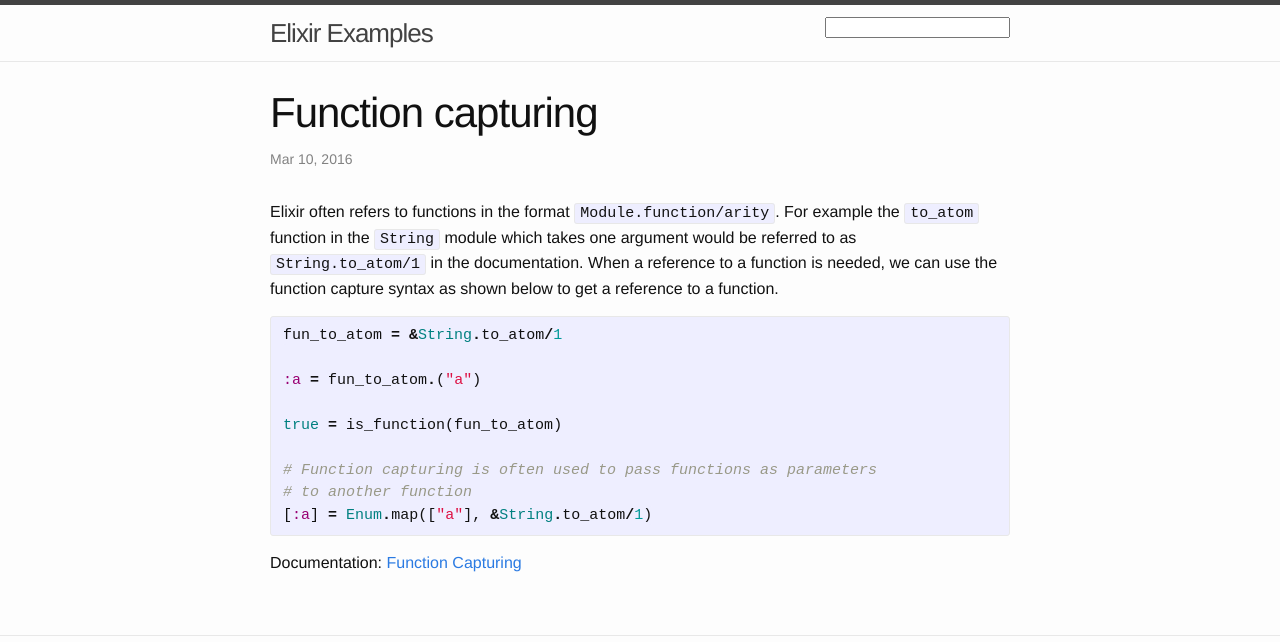
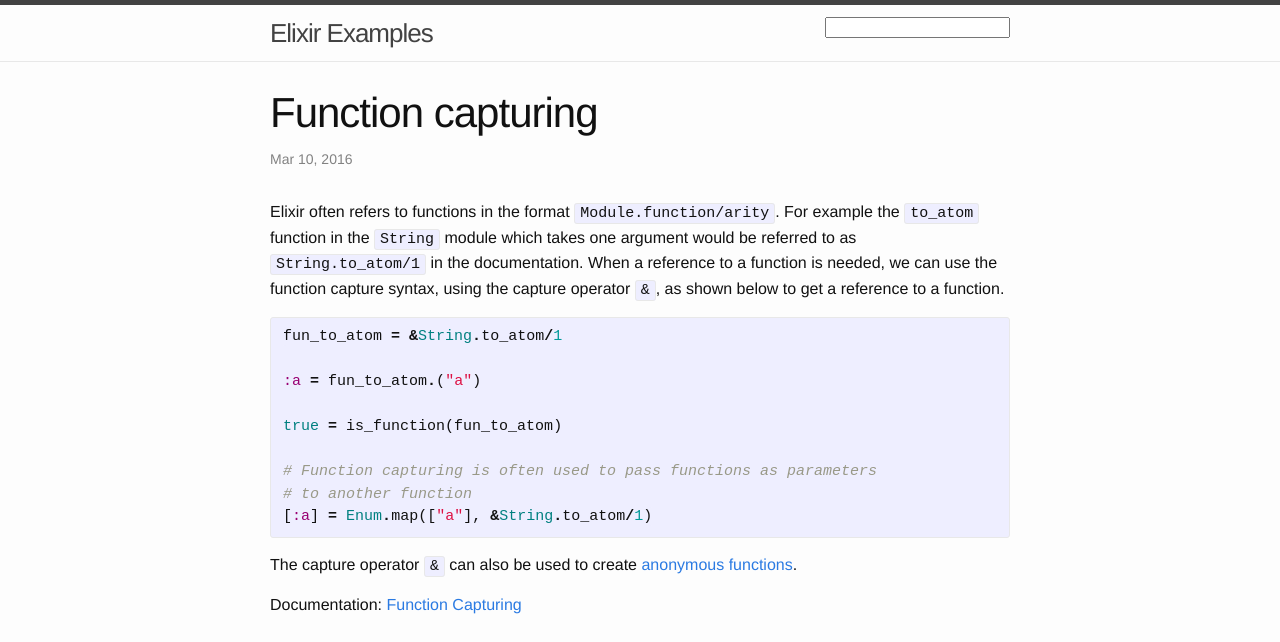
Before and after one commit to elixir-examples/elixir-examples.github.io, a Jekyll site: the page built from _posts/2016-03-09-function-capture.markdown, in a window 1280 px wide, cut to the strip 0-642 px from the top of the page. Built offline with Jekyll 4.4.1, drawn with Linux system fonts in a browser that asks for light colours; comment, search, counter and statistics services are not loaded.

Commit message:
Update function capture

```diff
--- a/_posts/2016-03-09-function-capture.markdown
+++ b/_posts/2016-03-09-function-capture.markdown
@@ -4,7 +4,7 @@ title:  "Function capturing"
 date:   2016-03-09 20:30:58 -0600
 categories: kernel
 ---
-Elixir often refers to functions in the format `Module.function/arity`. For example the `to_atom` function in the `String` module which takes one argument would be referred to as `String.to_atom/1` in the documentation. When a reference to a function is needed, we can use the function capture syntax as shown below to get a reference to a function.
+Elixir often refers to functions in the format `Module.function/arity`. For example the `to_atom` function in the `String` module which takes one argument would be referred to as `String.to_atom/1` in the documentation. When a reference to a function is needed, we can use the function capture syntax, using the capture operator `&`, as shown below to get a reference to a function.
 
 {% highlight elixir %}
 
@@ -20,4 +20,6 @@ true = is_function(fun_to_atom)
 
 {% endhighlight %}
 
+The capture operator `&` can also be used to create [anonymous functions](/examples/anonymous-functions).
+
 Documentation: [Function Capturing](http://elixir-lang.org/getting-started/modules.html#function-capturing)
```
